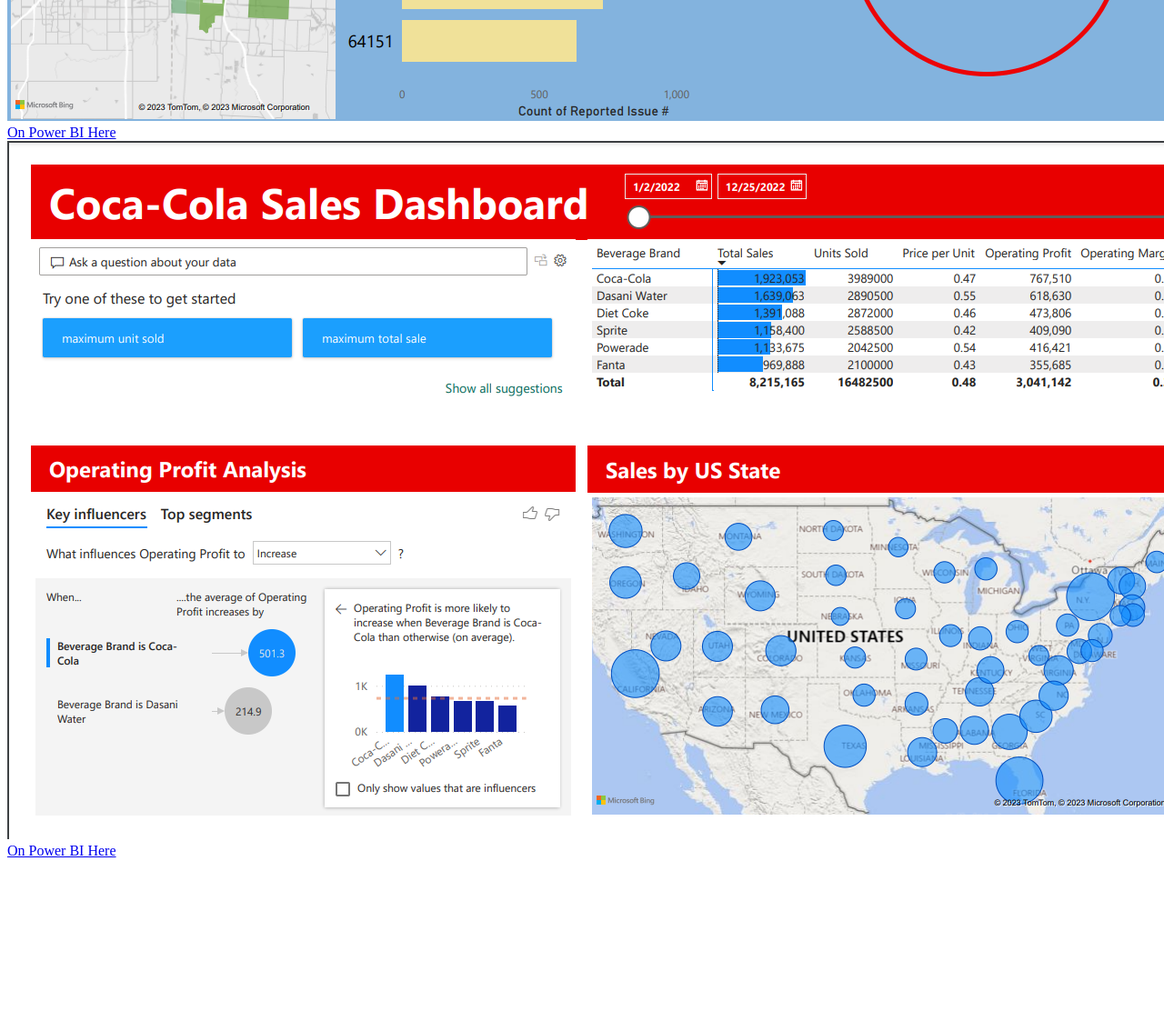
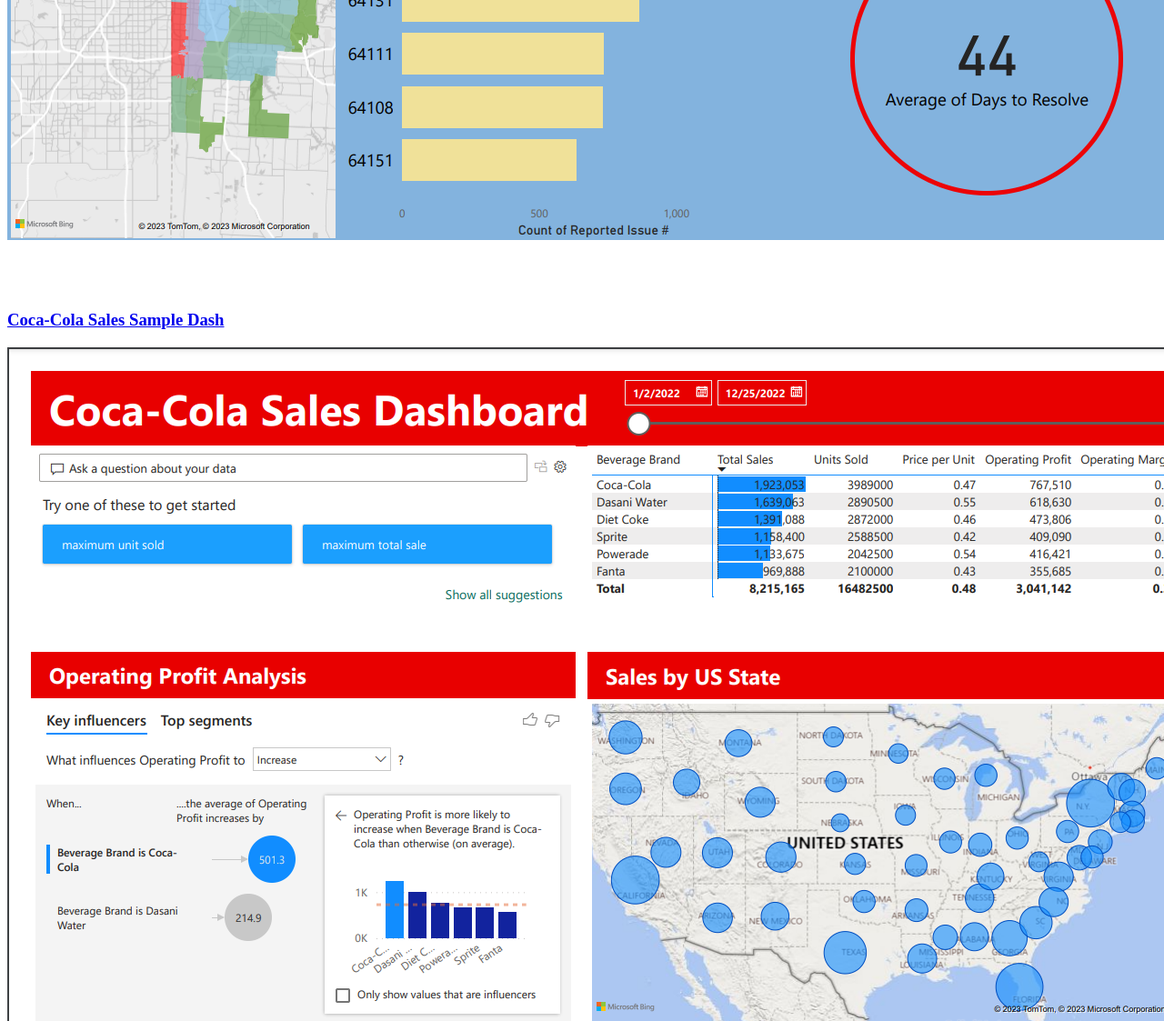
Before and after one commit to Stosswalkinator/stosswalkinator.github.io, a plain HTML site: page index.html in a window 1280 px wide. Shown: the part 700-1823 px from the top of the page at 91% size. Before the commit the page ends 1653 px from the top, so only its background shows below. Drawn offline with Linux system fonts and the light colour scheme.

Commit message:
Improve readability

```diff
--- a/index.html
+++ b/index.html
@@ -3,9 +3,17 @@
 <body>
 <h1>Hello World</h1>
 <p>My name is Emma, and I'm a Data Analyst based in Kansas City, MO</p>
+<br>
+<br>
+<br>
+<br>
+<a href="https://app.powerbi.com/groups/me/reports/2bd8c04d-d890-4878-9183-8107894b9c30/ReportSection?experience=power-bi"><h3>KCMO Pothole Data 2022-2023</h3></a>
 <img src="/kcmo-pothole-data.png">
-<a href="https://app.powerbi.com/groups/me/reports/2bd8c04d-d890-4878-9183-8107894b9c30/ReportSection?experience=power-bi">On Power BI Here</a>
+<br>
+<br>
+<br>
+<br>
+<a href="https://app.powerbi.com/groups/me/reports/88e7a575-7e0a-46ab-b2aa-ba0496780b01/ReportSection?experience=power-bi"><h3>Coca-Cola Sales Sample Dash</h3></a>
 <img src="/coca-cola-sales.png">
-<a href="https://app.powerbi.com/groups/me/reports/88e7a575-7e0a-46ab-b2aa-ba0496780b01/ReportSection?experience=power-bi">On Power BI Here</a>
 </body>
 </html>
```
